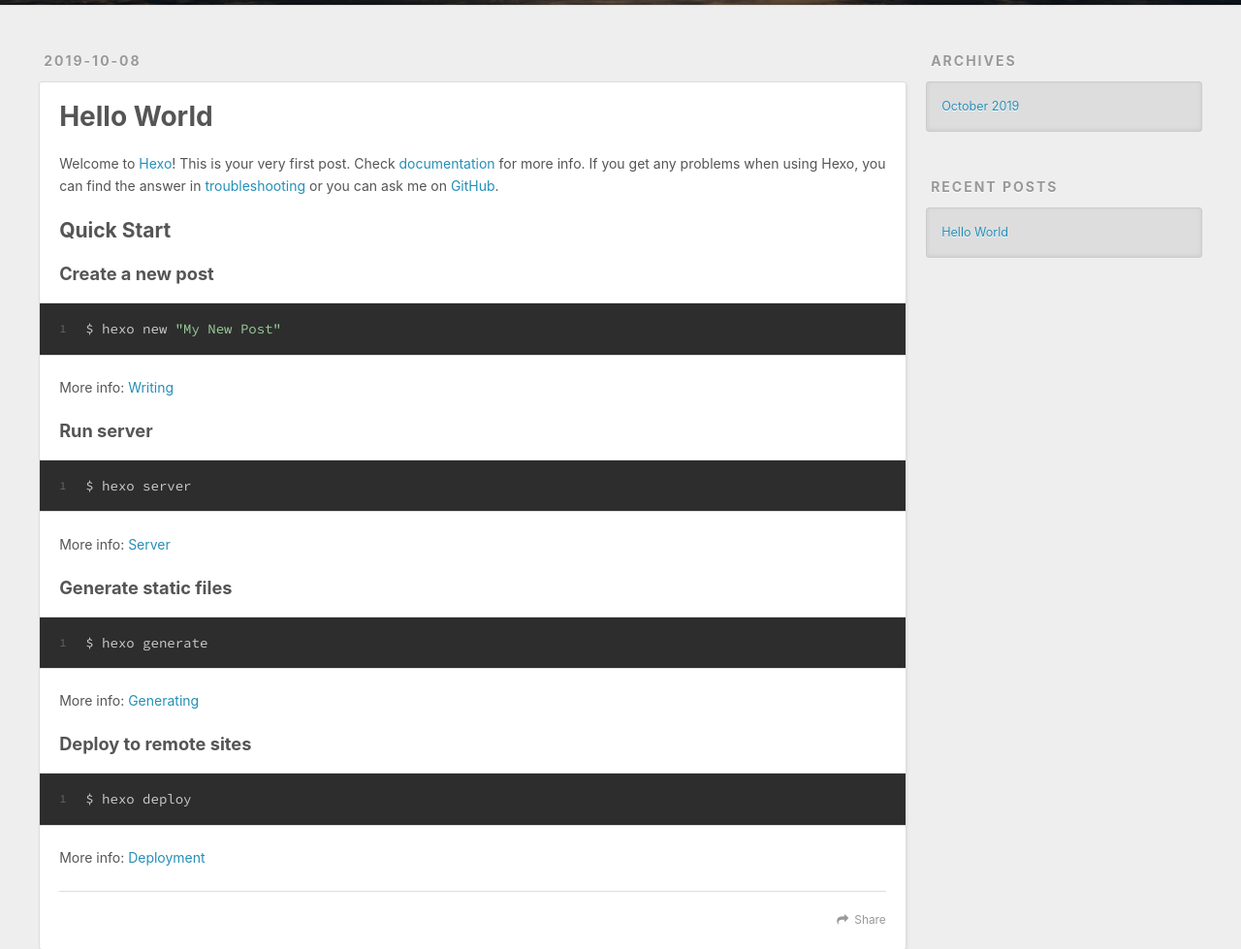
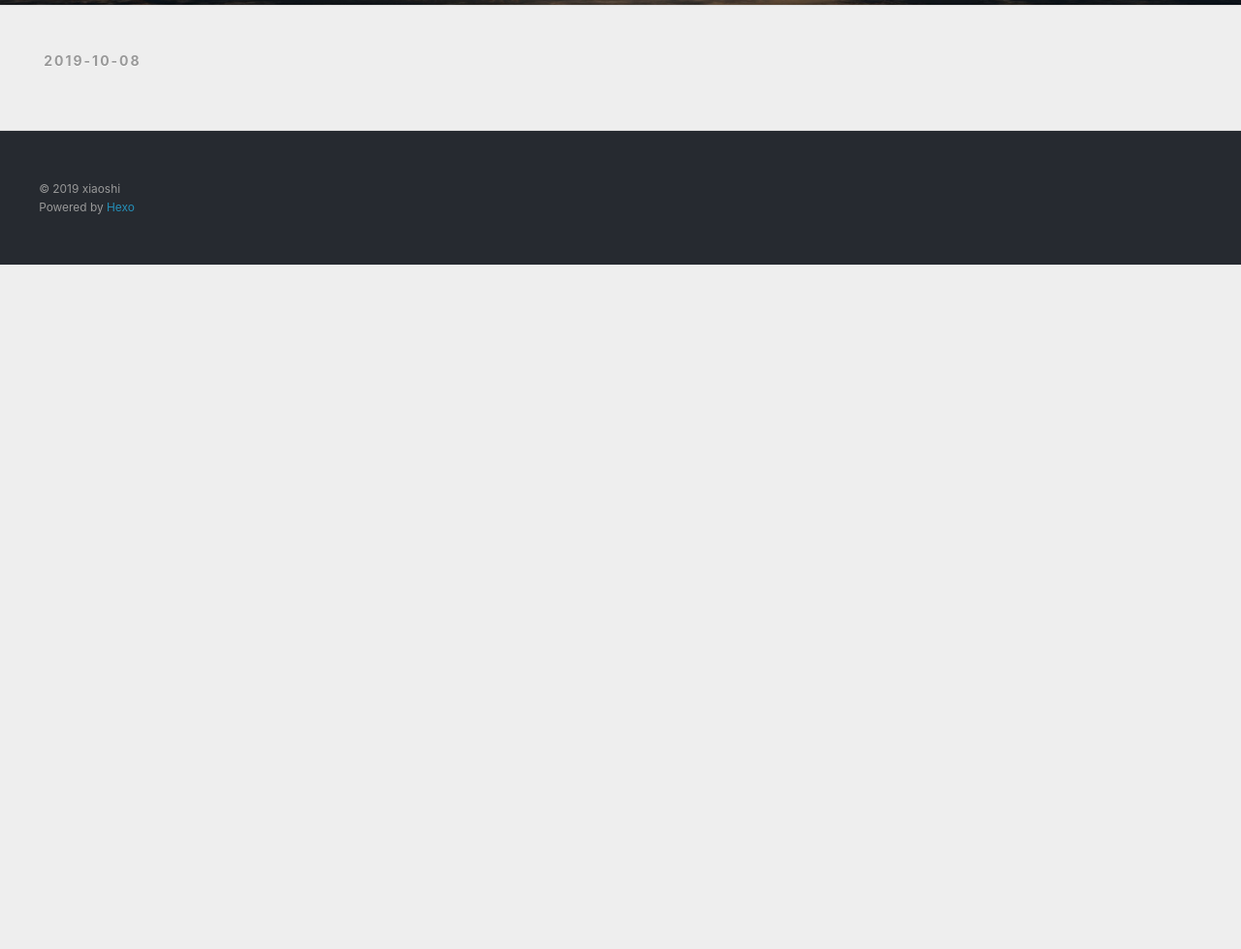
Before and after one commit to xiaoshiGoodBoy/SonorHexo, a plain HTML site: page index.html in a window 1280 px wide. Shown: the part 295-1274 px from the top of the page at 97% size. After the commit the page ends 800 px from the top, so only its background shows below. Drawn offline with nearby package versions, Linux system fonts and the light colour scheme.

Commit message:
Site updated: 2019-10-08 14:31:47

```diff
--- a/index.html
+++ b/index.html
@@ -67,92 +67,12 @@
 				<a href="/2019/10/08/hello-world/" class="article-date">
 					<time datetime="2019-10-08T06:00:13.206Z" itemprop="datePublished">2019-10-08</time>
 				</a>
-
 			  </div>
-  <div class="article-inner">
-
-
-      <header class="article-header">
-
-
-    <h1 itemprop="name">
-      <a class="article-title" href="/2019/10/08/hello-world/">Hello World</a>
-    </h1>
-
-
-      </header>
-
-    <div class="article-entry" itemprop="articleBody">
-
-        <p>Welcome to <a href="https://hexo.io/" target="_blank" rel="noopener">Hexo</a>! This is your very first post. Check <a href="https://hexo.io/docs/" target="_blank" rel="noopener">documentation</a> for more info. If you get any problems when using Hexo, you can find the answer in <a href="https://hexo.io/docs/troubleshooting.html" target="_blank" rel="noopener">troubleshooting</a> or you can ask me on <a href="https://github.com/hexojs/hexo/issues" target="_blank" rel="noopener">GitHub</a>.</p>
-<h2 id="Quick-Start"><a href="#Quick-Start" class="headerlink" title="Quick Start"></a>Quick Start</h2><h3 id="Create-a-new-post"><a href="#Create-a-new-post" class="headerlink" title="Create a new post"></a>Create a new post</h3><figure class="highlight bash"><table><tr><td class="gutter"><pre><span class="line">1</span><br></pre></td><td class="code"><pre><span class="line">$ hexo new <span class="string">"My New Post"</span></span><br></pre></td></tr></table></figure>
-
-<p>More info: <a href="https://hexo.io/docs/writing.html" target="_blank" rel="noopener">Writing</a></p>
-<h3 id="Run-server"><a href="#Run-server" class="headerlink" title="Run server"></a>Run server</h3><figure class="highlight bash"><table><tr><td class="gutter"><pre><span class="line">1</span><br></pre></td><td class="code"><pre><span class="line">$ hexo server</span><br></pre></td></tr></table></figure>
-
-<p>More info: <a href="https://hexo.io/docs/server.html" target="_blank" rel="noopener">Server</a></p>
-<h3 id="Generate-static-files"><a href="#Generate-static-files" class="headerlink" title="Generate static files"></a>Generate static files</h3><figure class="highlight bash"><table><tr><td class="gutter"><pre><span class="line">1</span><br></pre></td><td class="code"><pre><span class="line">$ hexo generate</span><br></pre></td></tr></table></figure>
-
-<p>More info: <a href="https://hexo.io/docs/generating.html" target="_blank" rel="noopener">Generating</a></p>
-<h3 id="Deploy-to-remote-sites"><a href="#Deploy-to-remote-sites" class="headerlink" title="Deploy to remote sites"></a>Deploy to remote sites</h3><figure class="highlight bash"><table><tr><td class="gutter"><pre><span class="line">1</span><br></pre></td><td class="code"><pre><span class="line">$ hexo deploy</span><br></pre></td></tr></table></figure>
-
-<p>More info: <a href="https://hexo.io/docs/deployment.html" target="_blank" rel="noopener">Deployment</a></p>
-
-
-    </div>
-    <footer class="article-footer">
-      <a data-url="http://yoursite.com/2019/10/08/hello-world/" data-id="ck1hgmeb100006krpet64g3mj" class="article-share-link">Share</a>
-
-
-    </footer>
-  </div>
-
 			</article>
-
-
-
-
-
 		</section>
-
-          <aside id="sidebar">
-
-
-
-
-
-
-
-
-
-
-  <div class="widget-wrap">
-    <h3 class="widget-title">Archives</h3>
-    <div class="widget">
-      <ul class="archive-list"><li class="archive-list-item"><a class="archive-list-link" href="/archives/2019/10/">October 2019</a></li></ul>
-    </div>
       </div>
 
 
-
-
-  <div class="widget-wrap">
-    <h3 class="widget-title">Recent Posts</h3>
-    <div class="widget">
-      <ul>
-
-          <li>
-            <a href="/2019/10/08/hello-world/">Hello World</a>
-          </li>
-
-      </ul>
-    </div>
-  </div>
-
-
-</aside>
-
-      </div>
       <footer id="footer">
 
   <div class="outer">
```
Lines whose indentation alone changed are shown as unchanged.
